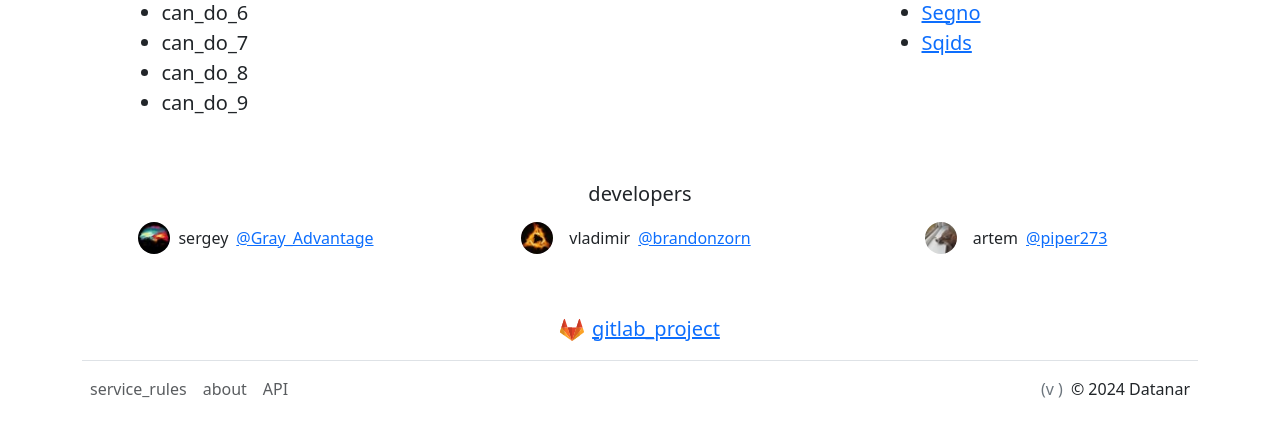
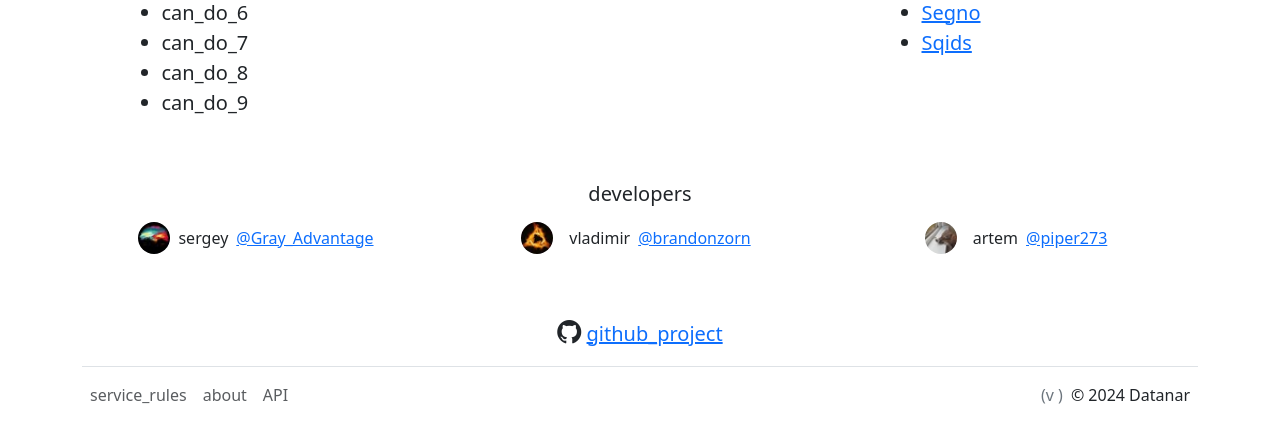
Before and after one commit to Gray-Advantage/Datanar-Django, a Django app: page /about/ in a window 1280 px wide. Shown: the part 435-858 px from the top of the page. Before the commit the page ends 833 px from the top, so only its background shows below. Run offline with Django 4.2, Linux system fonts and the light colour scheme; parts of the project's set-up code (start-up, migrations or seed data) failed here and were passed over; some libraries are stand-ins or nearby versions.

Commit message:
fix: change link to github repository in about page

```diff
--- a/datanar/templates/homepage/about.html
+++ b/datanar/templates/homepage/about.html
@@ -69,8 +69,6 @@
 </div>
 
 <div class="text-center font-20 mt-5 mb-3">
-  <a href="https://gitlab.crja72.ru/django_2023/projects/datanar">
-    <img src="{% static 'img/gitlab-logo.jpg' %}" alt="gitlab" class="me-2">{% trans "gitlab_project" %}
-  </a>
+  <i class="bi bi-github" style="font-size: 24px"></i> <a href="https://github.com/Gray-Advantage/Datanar-Django">{% trans "github_project" %}</a>
 </div>
 {% endblock %}
```
Also changed, not shown: .github/workflows/python-app.yml, datanar/locale/en/LC_MESSAGES/django.po, datanar/locale/ru/LC_MESSAGES/django.po, datanar/locale/uk/LC_MESSAGES/django.po, datanar/static_dev/img/gitlab-logo.jpg (deleted).
